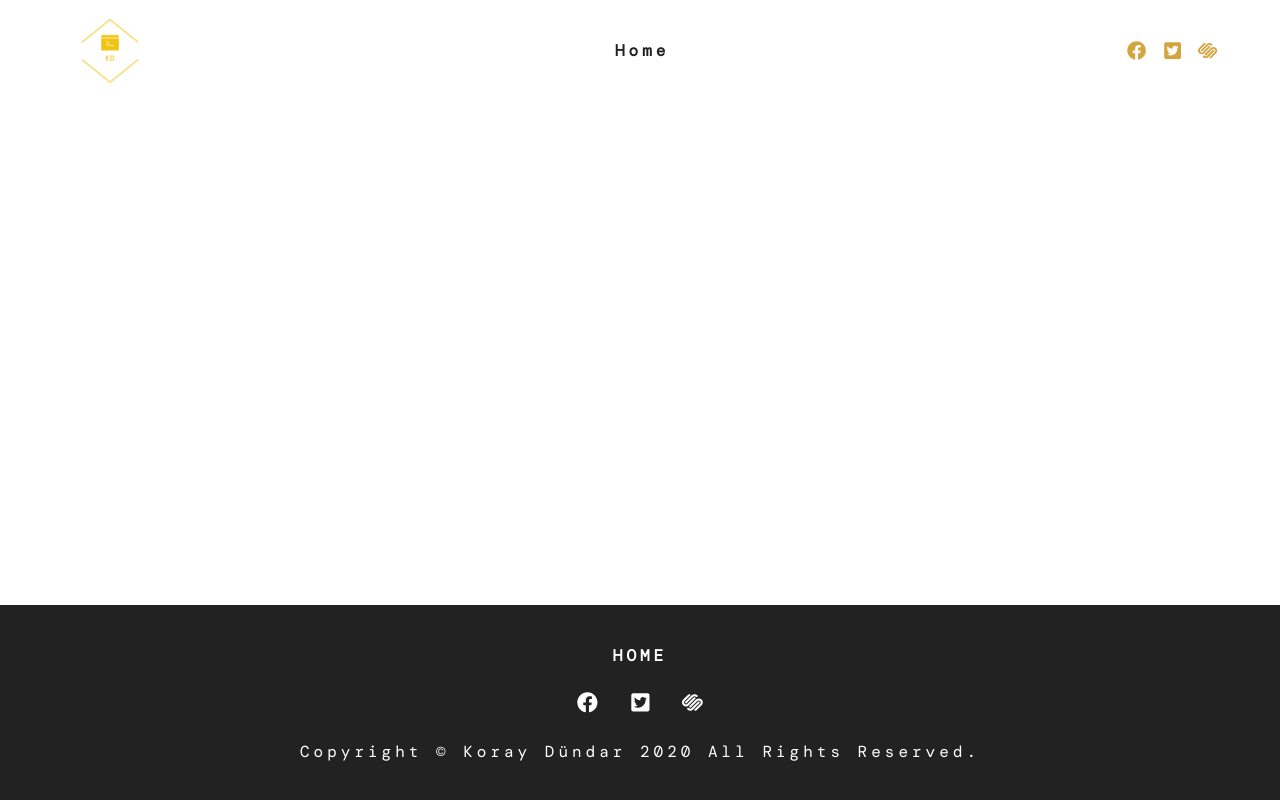
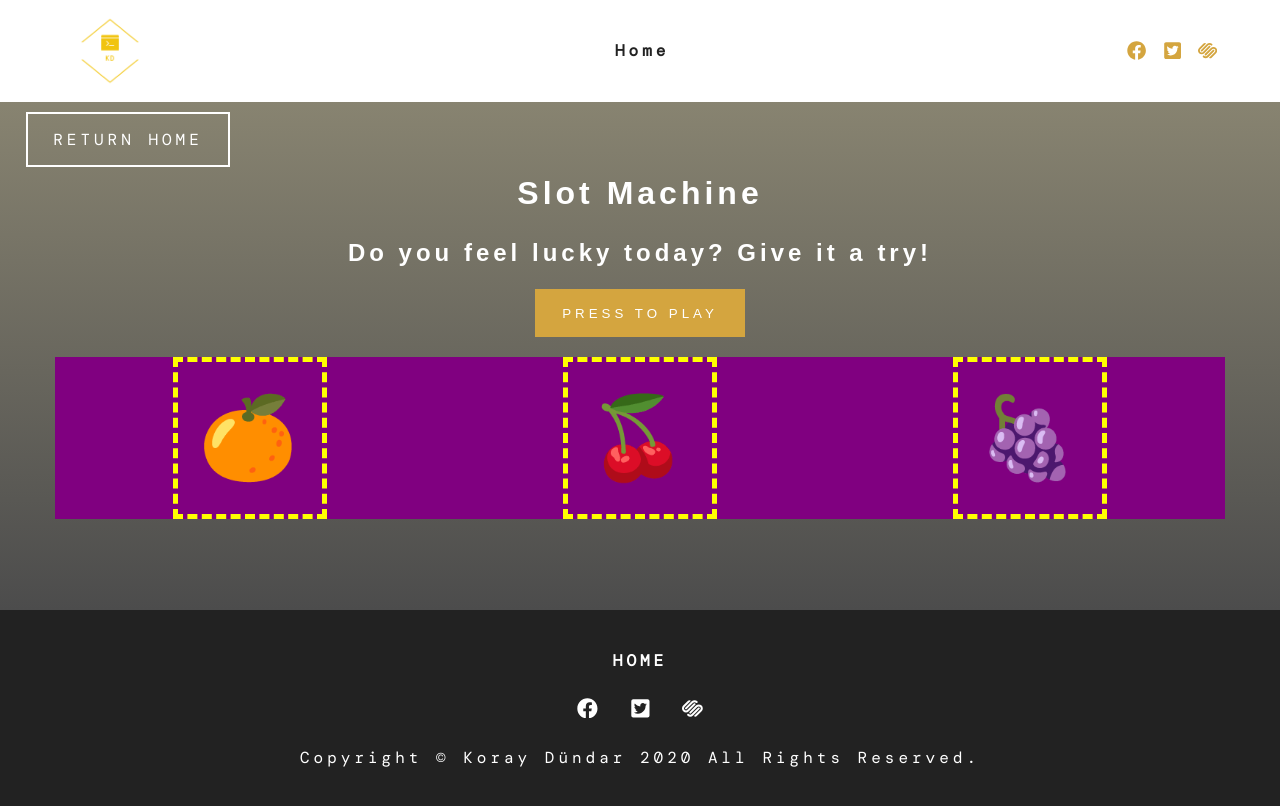
Before and after one commit to DundarKoray/React__Project__MyAppCollections, a React (Create React App) app: page /slotMachine in a window 1280 px wide. Built offline with nearby package versions, Linux system fonts and the light colour scheme.

Commit message:
completed slutMachine logic

```diff
--- a/src/App.js
+++ b/src/App.js
@@ -6,6 +6,7 @@ import FlipCoin from './FlipCoin/CoinContainer';
 import HangMan from './HangMan/Hangman';
 import ColorBoxes from './ColorBoxes/BoxContainer';
 import BoxGenerator from './BoxGenerator/App'
+import SlotMachine from './SlotMachine/SlotMachineContainer'
 
 const App = () => {
   return (
@@ -18,6 +19,7 @@ const App = () => {
         <Route  path="/hangMan" component={HangMan} exact />
         <Route  path="/colorBoxes" component={ColorBoxes} exact />
         <Route  path="/boxGenerator" component={BoxGenerator} exact />
+        <Route  path="/slotMachine" component={SlotMachine} exact />
       </Switch>
     </Layout>
     </BrowserRouter>
--- a/src/Home/Home.js
+++ b/src/Home/Home.js
@@ -22,6 +22,7 @@ const Home = () => {
             <Link style={{margin:"10px"}}className="btn-primary" to="/hangMan">Hang Man</Link>
             <Link style={{margin:"10px"}}className="btn-primary" to="/colorBoxes">Color Boxes</Link>
             <Link style={{margin:"10px"}}className="btn-primary" to="/boxGenerator">Box Generator</Link>
+            <Link style={{margin:"10px"}}className="btn-primary" to="/slotMachine">Slot Machine</Link>
 
             </div>
 
--- /dev/null
+++ b/src/SlotMachine/SlotMachine.js
@@ -0,0 +1,88 @@
+import React from "react";
+
+class SlotMachine extends React.Component {
+  constructor(props) {
+    super(props);
+    this.state = {
+      slotRandom1: 0,
+      slotRandom2: 0,
+      slotRandom3: 0,
+      s1: "🍊",
+      s2: "🍒",
+      s3: "🍇",
+      message: ""
+    };
+    this.roll = this.roll.bind(this);
+  }
+
+  roll() {
+    this.setState({
+      slotRandom1: Math.floor(Math.random() * 3),
+      slotRandom2: Math.floor(Math.random() * 3),
+      slotRandom3: Math.floor(Math.random() * 3)
+    });
+    if (this.state.slotRandom1 === 0) {
+      this.setState({ s1: "🍊" });
+    } else if (this.state.slotRandom1 === 1) {
+      this.setState({ s1: "🍒" });
+    } else {
+      this.setState({ s1: "🍇" });
+    }
+
+    if (this.state.slotRandom2 === 0) {
+      this.setState({ s2: "🍊" });
+    } else if (this.state.slotRandom2 === 1) {
+      this.setState({ s2: "🍒" });
+    } else {
+      this.setState({ s2: "🍇" });
+    }
+
+    if (this.state.slotRandom3 === 0) {
+      this.setState({ s3: "🍊" });
+    } else if (this.state.slotRandom3 === 1) {
+      this.setState({ s3: "🍒" });
+    } else {
+      this.setState({ s3: "🍇" });
+    }
+
+    const isWinner =
+      this.state.s1 === this.state.s2 && this.state.s2 === this.state.s3;
+
+    if (isWinner) {
+        this.setState({
+            message: "You Win!"
+        })
+    } else {
+        this.setState({
+            message: "You Lose!"
+        })
+    }
+  }
+  render() {
+
+
+    return (
+      <div className="Machine">
+        <h1>Slot Machine</h1>
+        <h2>Do you feel lucky today? Give it a try!</h2>
+        <h3>
+          <button className="btn-primary" onClick={this.roll}>Press to play</button>
+        </h3>
+        <p
+          className="Slot"
+          style={{ fontSize: "80px", backgroundColor: "purple" }}
+        >
+          <span className="singleSlot">{this.state.s1}</span>
+          <span className="singleSlot">{this.state.s2}</span>
+          <span className="singleSlot">{this.state.s3}</span>
+        </p>
+        <p className="winnerMessage">
+        {this.state.message === "You Win!" ? <span className="winner">{this.state.message}</span> :  <span className="loser">{this.state.message}</span> }
+        </p>
+        <br />
+      </div>
+    );
+  }
+}
+
+export default SlotMachine;
--- /dev/null
+++ b/src/SlotMachine/SlotMachineContainer.js
@@ -0,0 +1,21 @@
+import React from 'react';
+import SimpleHero from '../SimpleHero/SimpleHero';
+import Banner from '../Banner/Banner';
+import SlotMachine from './SlotMachine';
+import { Link } from 'react-router-dom';
+import "./slotMachine.css";
+
+const SlotMachineContainer = () => {
+    return (
+        <div>
+            <SimpleHero>
+            <Link to="/" className="btn-white btn-return">Return Home</Link>
+                <Banner>
+                    <SlotMachine/>
+                </Banner>
+            </SimpleHero>
+        </div>
+    );
+};
+
+export default SlotMachineContainer;
--- /dev/null
+++ b/src/SlotMachine/slotMachine.css
@@ -0,0 +1,25 @@
+.Machine {
+    /* border: 1px solid sandybrown; */
+    /* background-color: antiquewhite; */
+    text-align: center;
+  }
+
+  .Slot {
+    display: flex;
+    justify-content: space-around;
+  }
+
+  .winner {
+    color: green;
+    font-size: 80px;
+  }
+
+  .loser {
+    color: red;
+    font-size: 80px;
+  }
+
+  .singleSlot {
+    border: yellow dashed 5px;
+    padding: 20px;
+  }
```
